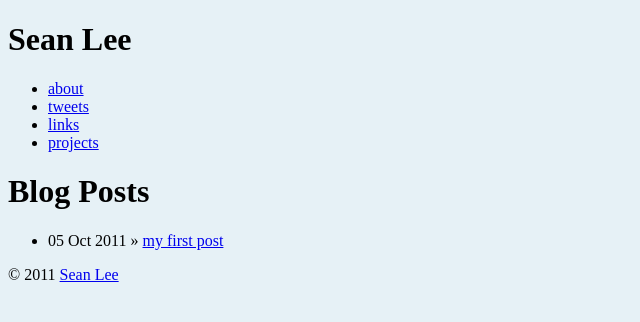
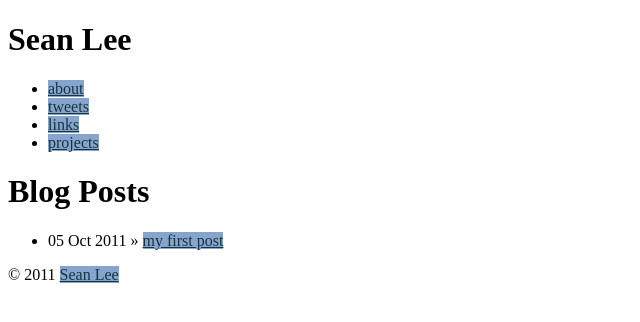
Before and after one commit to lisongx/notimportant.org, a Jekyll site: the page built from index.html, in a window 1280 px wide. Shown: the top 322 px of the page, without its empty margins (0-640 px from the left). Built offline with Jekyll 4.4.1, drawn with Linux system fonts in a browser that asks for light colours.

Commit message:
change the background color and link color

```diff
--- a/css/style.css
+++ b/css/style.css
@@ -1,3 +1,7 @@
-body{
-    background:#e6f1f6;
+body {
+    background:##d0e4f2;
 }
+a:link {
+    color:#193441;
+    background:#85a5cc;
+}
```
